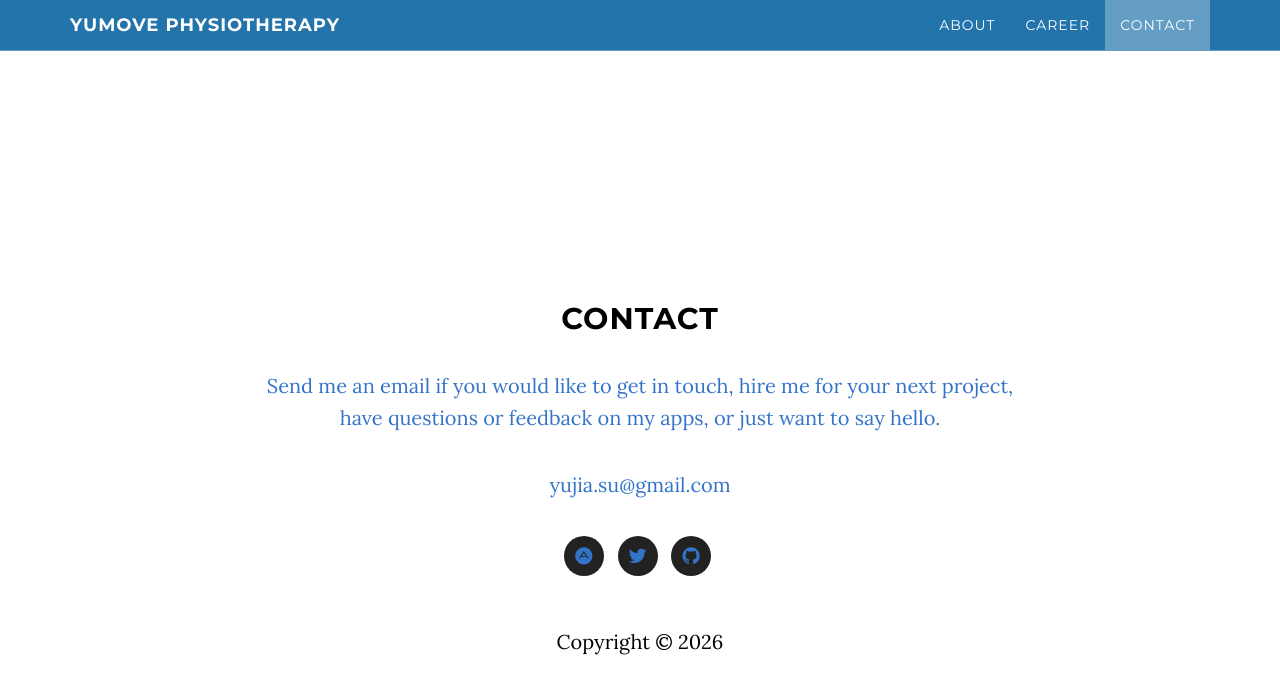
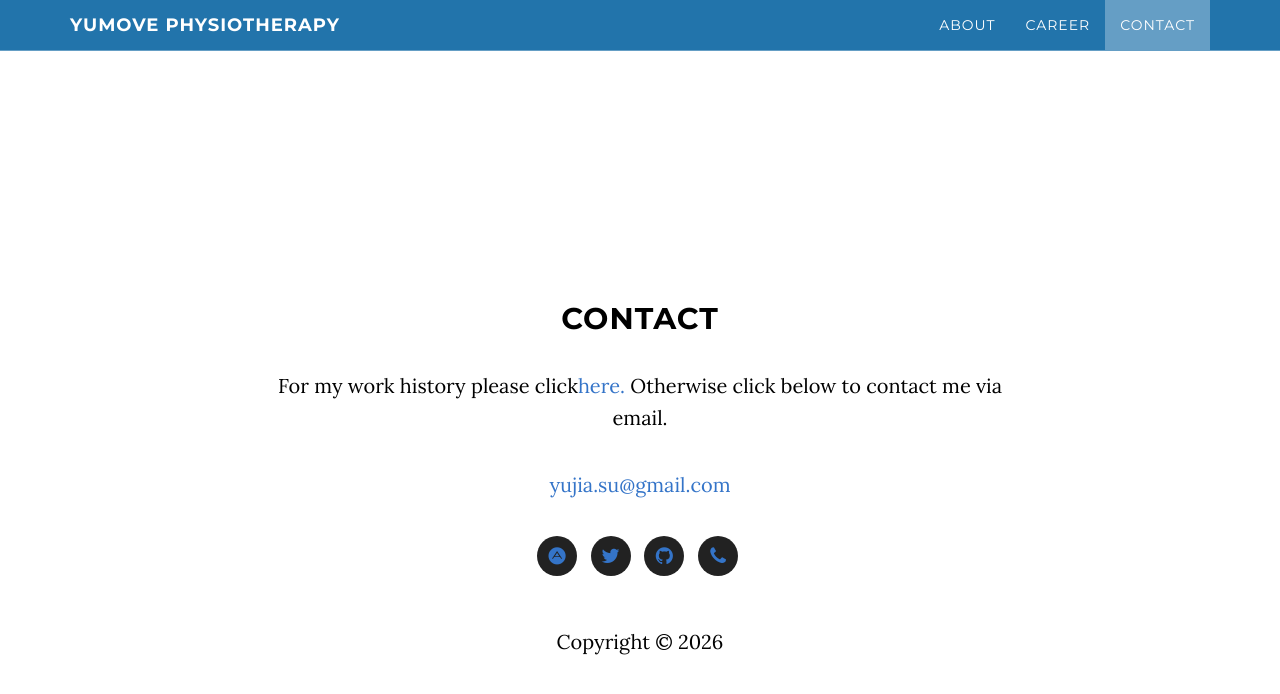
Before and after one commit to SavidDu/kirby_dev, a Jekyll site: the page built from index.html, in a window 1280 px wide and 900 px high, scrolled down 3179 px. Shown: the top 694 px of the window. Built offline with Jekyll 4.4.1, drawn with Linux system fonts in a browser that asks for light colours.

Commit message:
Update contact.html

```diff
--- a/contact.html
+++ b/contact.html
@@ -13,7 +13,9 @@ social:
     url: http://twitter.com/kirbyt
   - title: github
     url: http://github.com/kirbyt
+  - title: phone
+    url: 0413 890 552
 ---
 ## Contact
 
-[Send me an email if you would like to get in touch, hire me for your next project, have questions or feedback on my apps, or just want to say hello.](https://www.google.com/)
+For my work history please click[here.](https://www.google.com/) Otherwise click below to contact me via email.
```
